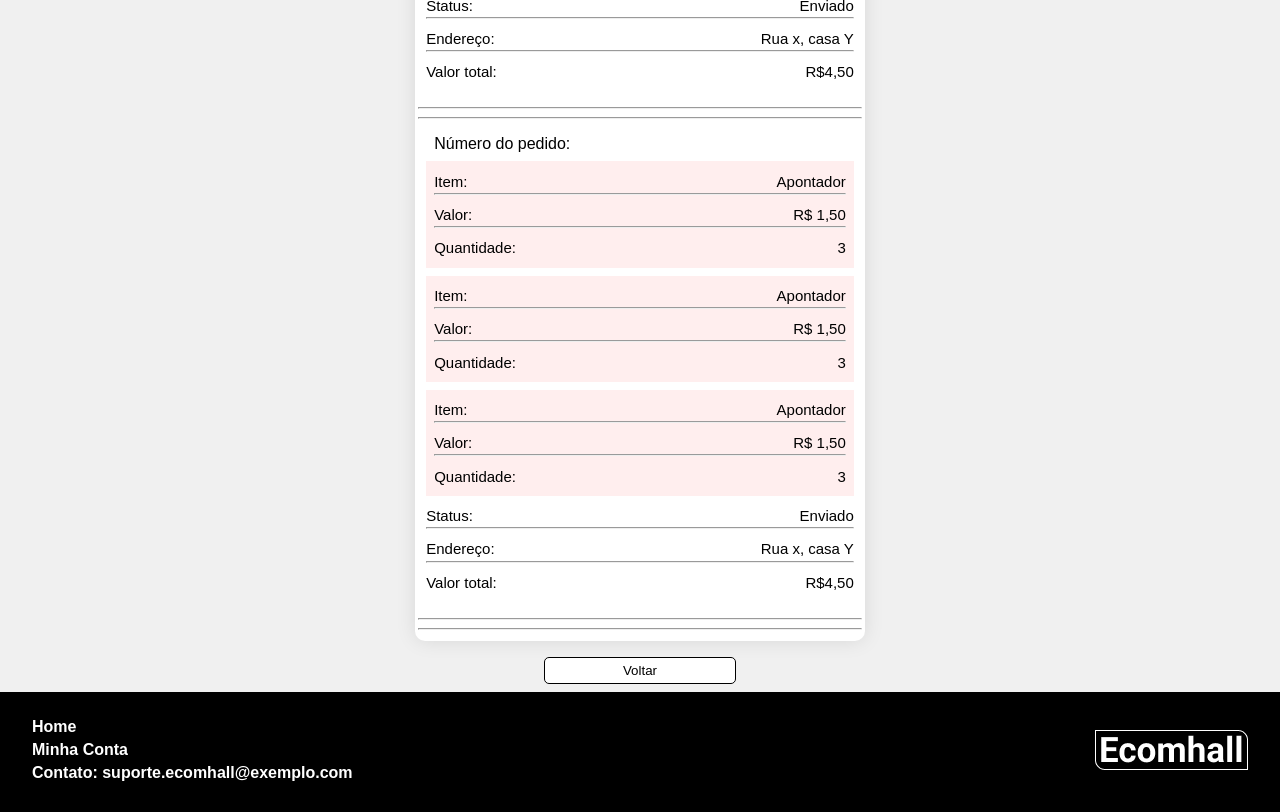
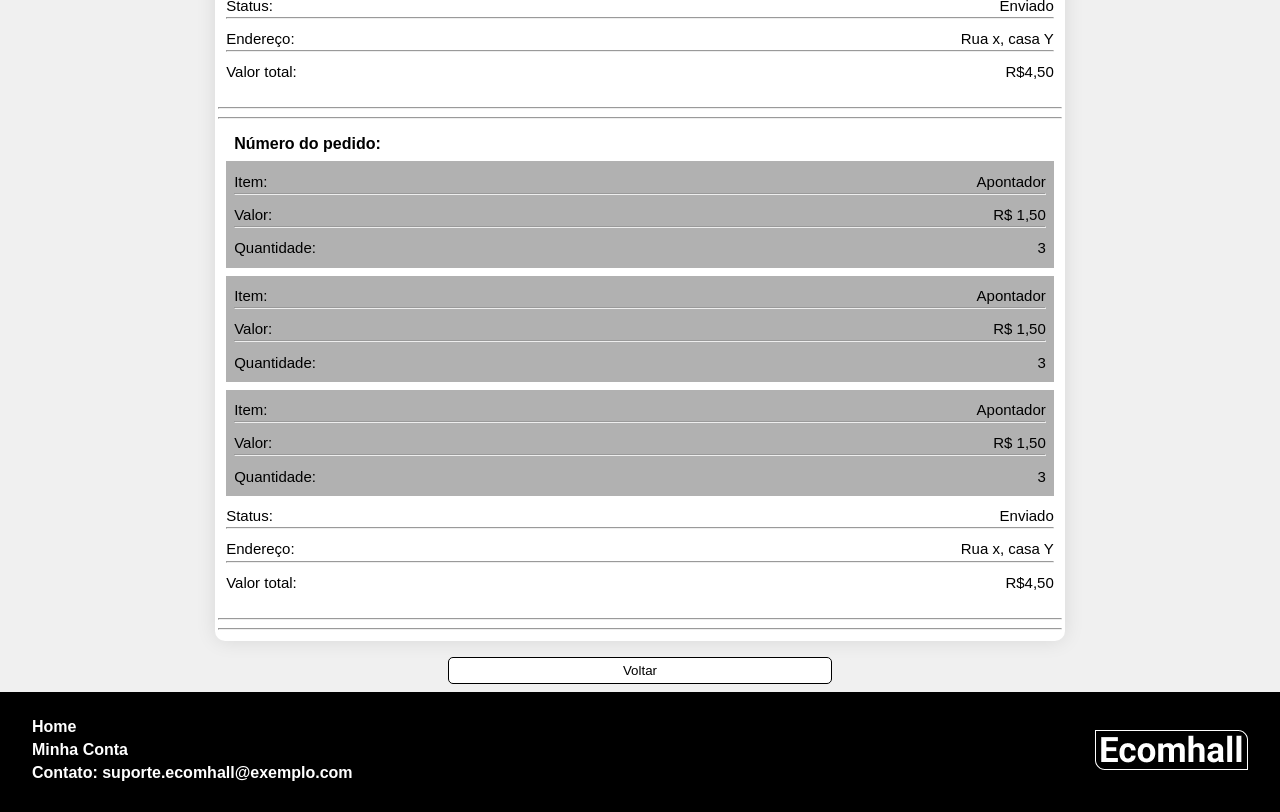
Before and after one commit to gabryel-academico/frontend-ecomhall, a React (Create React App) app: page /pedidos/cliente in a window 1280 px wide. Shown: the part 540-1352 px from the top of the page. Built offline with nearby package versions, Linux system fonts and the light colour scheme; no server answers.

Commit message:
mais commit

```diff
--- a/src/pages/Home/style.css
+++ b/src/pages/Home/style.css
@@ -27,5 +27,4 @@
     background-color: #fff; /* Optional background color */
     border: 1px solid #ccc; /* Optional border */
     border-radius: 5px; /* Optional border radius */
-                /* Prevent flex-grow and flex-shrink, set fixed width */
 }
--- a/src/pages/Pedidos/style.css
+++ b/src/pages/Pedidos/style.css
@@ -18,7 +18,7 @@ body{
 }
 
 .areaPedidos{
-    width: 450px;
+    width: 850px;
     height: auto;
     border-radius: 10px;
     background-color: white;
@@ -27,7 +27,7 @@ body{
     margin-bottom: 1rem;
     display: flex;
     flex-direction: column;
-    justify-content: space-between;
+    justify-content: right;
     padding: 0.2rem;
 
 }
@@ -41,7 +41,7 @@ body{
     background-color: white;
     padding: 5px;
     border-radius: 5px;
-    width: 15%;
+    width: 30%;
     cursor: pointer;
 }
 .containerPedidos button:hover {
@@ -61,6 +61,7 @@ body{
 #numPedido{
     span{
     margin-left: 0.5rem;
+    font-weight: bold;
     }
     margin-bottom: 0.5rem;
 }
@@ -69,7 +70,7 @@ body{
     flex-direction: column;
     width: 100%;
     padding: 0.5rem;
-    background-color: rgb(255, 238, 238);
+    background-color: rgb(177, 177, 177);
     margin-bottom: 0.5rem;
 }
 
```
